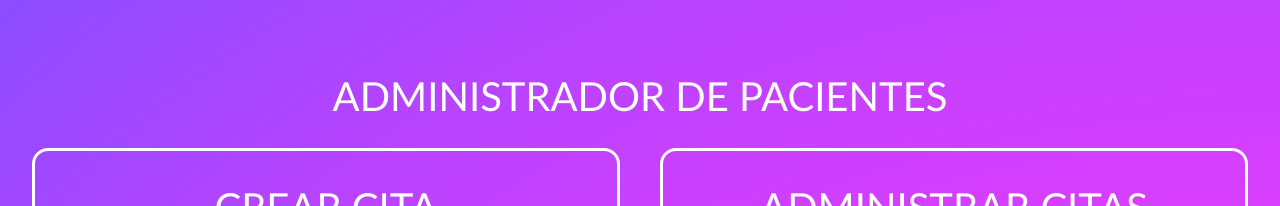
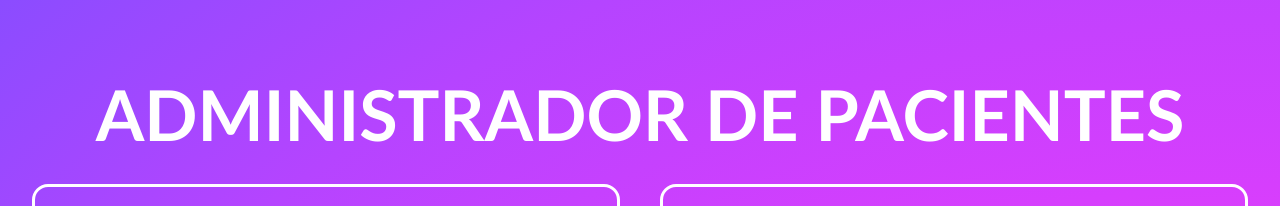
Before and after one commit to emmanuelpinedac/tareaVite, a React (Vite) app: page / in a window 1280 px wide. Shown: the top 206 px of the page. Built offline with nearby package versions, Linux system fonts and the light colour scheme.

Commit message:
check point

```diff
--- a/src/App.css
+++ b/src/App.css
@@ -14,12 +14,21 @@
     #8b4cff 100%
   );
 }
+#titulo {
+  font-size: 70px;
+}
 #contenedor2 {
   display: flex;
   flex-direction: row;
 }
 
-#cformulario{
+img {
+  width: 100%;
+  border-radius: 2em;
+  padding: 1em;
+}
+
+#cformulario {
   width: 50%;
   height: 700px;
   margin: 20px;
@@ -27,7 +36,7 @@
   border-radius: 1em;
   padding: 2em;
 }
-#ctarjetas{
+#ctarjetas {
   width: 50%;
   height: auto;
   margin: 20px;
--- a/src/App.jsx
+++ b/src/App.jsx
@@ -11,7 +11,7 @@ function App() {
       <br />
       <br />
       <br />
-      <h1 className="text-center">ADMINISTRADOR DE PACIENTES</h1>
+      <h1 className="text-center"><strong id="titulo">ADMINISTRADOR DE PACIENTES</strong></h1>
 
       <div id="contenedor2">
         <div id="cformulario">
@@ -26,9 +26,11 @@ function App() {
           {citas.map((cita) => (
             <Tarjeta id="tarjeta" cita={cita} />
           ))}
-
         </div>
       </div>
+      <footer>
+          <img src="https://c8.alamy.com/compes/m74757/grupo-de-perros-de-gran-tamano-en-la-parte-delantera-del-fondo-blanco-m74757.jpg" alt="fotter de perritos" />
+        </footer>
     </div>
   );
 }
--- a/src/tarjeta.css
+++ b/src/tarjeta.css
@@ -4,4 +4,5 @@
   padding: 1em;
   margin: 1em;
   border-radius: 1em;
+  font-size: 20px;
 }
```
